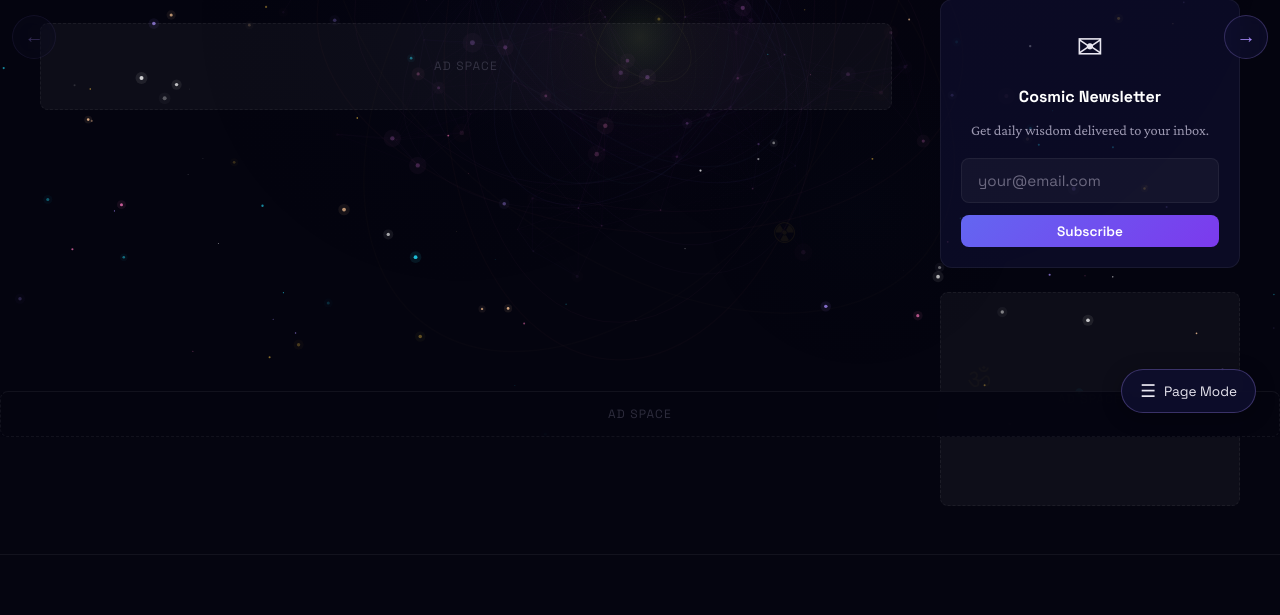
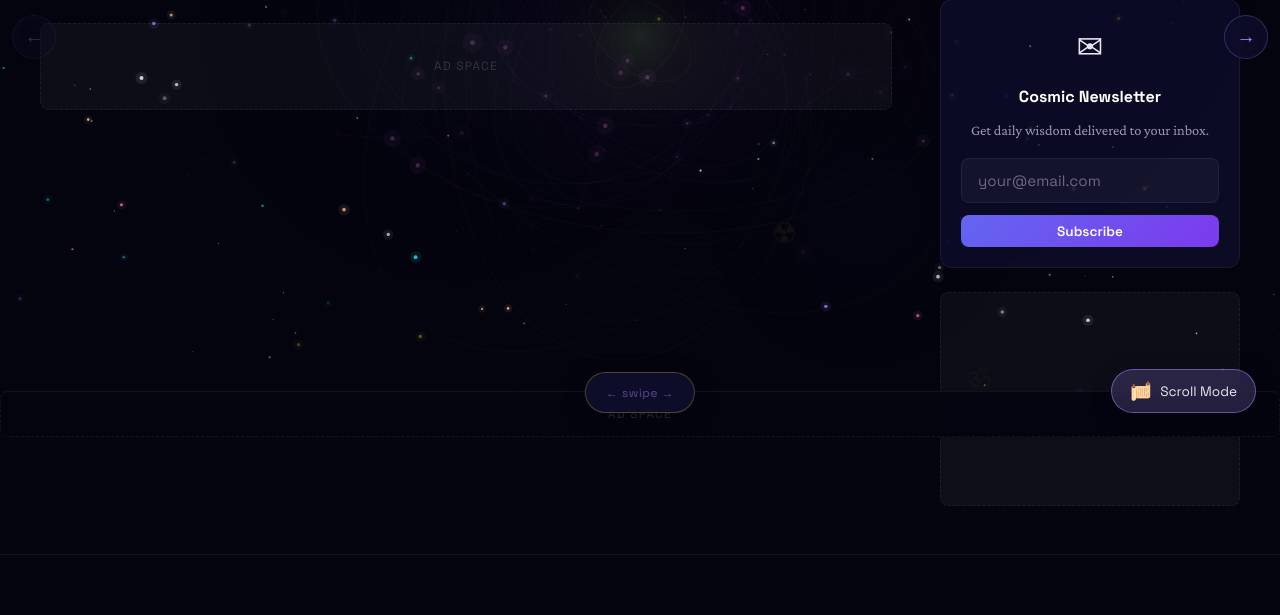
Before and after one commit to tishant24/cosmicvedanta, a Django app: template templates/blog/post_detail.html in a window 1280 px wide. Shown: the part 363-978 px from the top of the page. Run offline with Django 5.2, Linux system fonts and the light colour scheme; the template is opened without the code that fills it, so the values that code supplies are empty; some libraries are stand-ins or nearby versions.

Commit message:
Make page-turn mode default, improve page layout and counter styling

```diff
--- a/static/css/hypnotic.css
+++ b/static/css/hypnotic.css
@@ -591,11 +591,12 @@ body.page-post-detail #cosmic-bg {
 .post-body.page-mode {
     position: relative;
     overflow: hidden;
+    min-height: 60vh;
 }
 
 .post-body.page-mode .page-slide-wrapper {
     display: flex;
-    transition: transform 0.45s cubic-bezier(0.4, 0, 0.2, 1);
+    transition: transform 0.5s cubic-bezier(0.25, 0.46, 0.45, 0.94);
     will-change: transform;
 }
 
@@ -603,29 +604,54 @@ body.page-post-detail #cosmic-bg {
     min-width: 100%;
     flex-shrink: 0;
     box-sizing: border-box;
-    padding-bottom: 1rem;
+    padding: 2rem 1rem 3rem;
+    min-height: 55vh;
+    display: flex;
+    flex-direction: column;
+    justify-content: center;
+}
+
+/* Swipe hint animation on first load */
+@keyframes swipe-hint {
+    0% { transform: translateX(0); opacity: 1; }
+    50% { transform: translateX(-30px); opacity: 0.6; }
+    100% { transform: translateX(0); opacity: 1; }
+}
+
+.page-mode-active .post-body.page-mode .page-slide-wrapper {
+    animation: swipe-hint 1.5s ease 1.5s 1;
 }
 
 /* Page counter */
 .page-counter {
     display: none;
     position: fixed;
-    bottom: 80px;
-    right: 24px;
+    bottom: 24px;
+    left: 50%;
+    transform: translateX(-50%);
     z-index: 1050;
-    padding: 6px 14px;
-    background: rgba(15, 15, 46, 0.85);
-    border: 1px solid rgba(240, 192, 64, 0.25);
-    border-radius: 20px;
+    padding: 8px 20px;
+    background: rgba(15, 15, 46, 0.9);
+    border: 1px solid rgba(240, 192, 64, 0.3);
+    border-radius: 30px;
     color: #f0c040;
     font-family: 'Space Grotesk', sans-serif;
-    font-size: 0.8rem;
-    backdrop-filter: blur(10px);
-    -webkit-backdrop-filter: blur(10px);
+    font-size: 0.85rem;
+    backdrop-filter: blur(12px);
+    -webkit-backdrop-filter: blur(12px);
+    box-shadow: 0 4px 20px rgba(0,0,0,0.4);
+    letter-spacing: 0.5px;
 }
 
 .page-mode-active .page-counter {
     display: block;
+}
+
+/* Page dots indicator */
+.page-counter::after {
+    content: '  ← swipe →';
+    color: rgba(167, 139, 250, 0.5);
+    font-size: 0.75rem;
 }
 
 /* Page navigation arrows */
--- a/static/js/hypnotic.js
+++ b/static/js/hypnotic.js
@@ -299,7 +299,7 @@
     // Create toggle button
     const toggleBtn = document.createElement('button');
     toggleBtn.className = 'reading-mode-toggle';
-    toggleBtn.innerHTML = '<span class="toggle-icon">&#9776;</span> <span class="toggle-label">Page Mode</span>';
+    toggleBtn.innerHTML = '<span class="toggle-icon">📜</span> <span class="toggle-label">Scroll Mode</span>';
     toggleBtn.title = 'Switch between scroll and page reading mode';
     document.body.appendChild(toggleBtn);
 
@@ -365,6 +365,7 @@
         currentPage = 0;
         document.body.classList.add('page-mode-active');
         toggleBtn.classList.add('active');
+        toggleBtn.querySelector('.toggle-icon').textContent = '📜';
         toggleBtn.querySelector('.toggle-label').textContent = 'Scroll Mode';
 
         splitIntoPages();
@@ -398,6 +399,7 @@
         pageMode = false;
         document.body.classList.remove('page-mode-active');
         toggleBtn.classList.remove('active');
+        toggleBtn.querySelector('.toggle-icon').textContent = '📖';
         toggleBtn.querySelector('.toggle-label').textContent = 'Page Mode';
 
         if (!slideWrapper) return;
@@ -447,6 +449,11 @@
 
     navPrev.addEventListener('click', function () { goToPage(currentPage - 1); });
     navNext.addEventListener('click', function () { goToPage(currentPage + 1); });
+
+    // AUTO-ENABLE PAGE MODE on load
+    setTimeout(function () {
+        enablePageMode();
+    }, 800);
 
     // Keyboard navigation
     document.addEventListener('keydown', function (e) {
```
